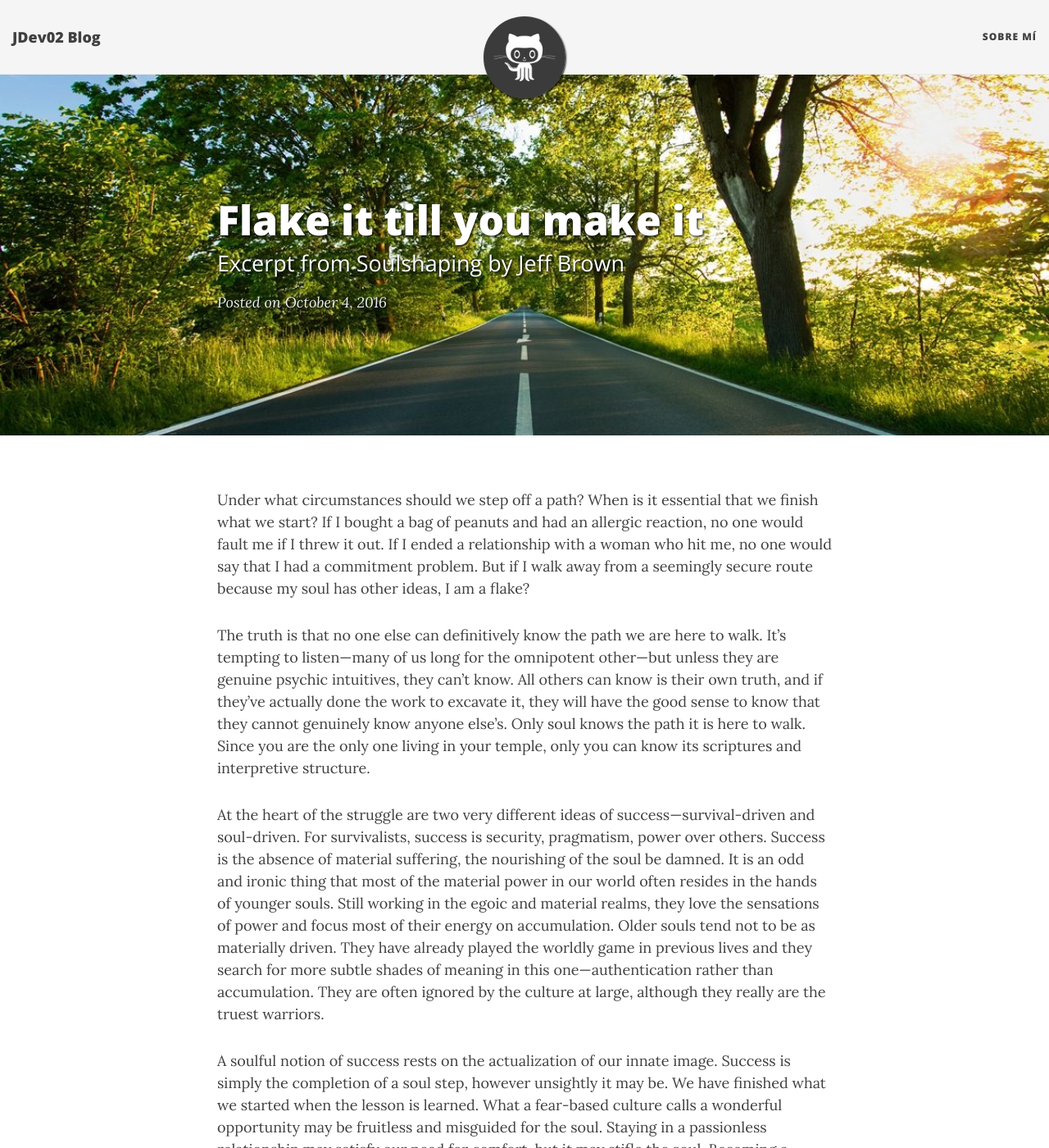
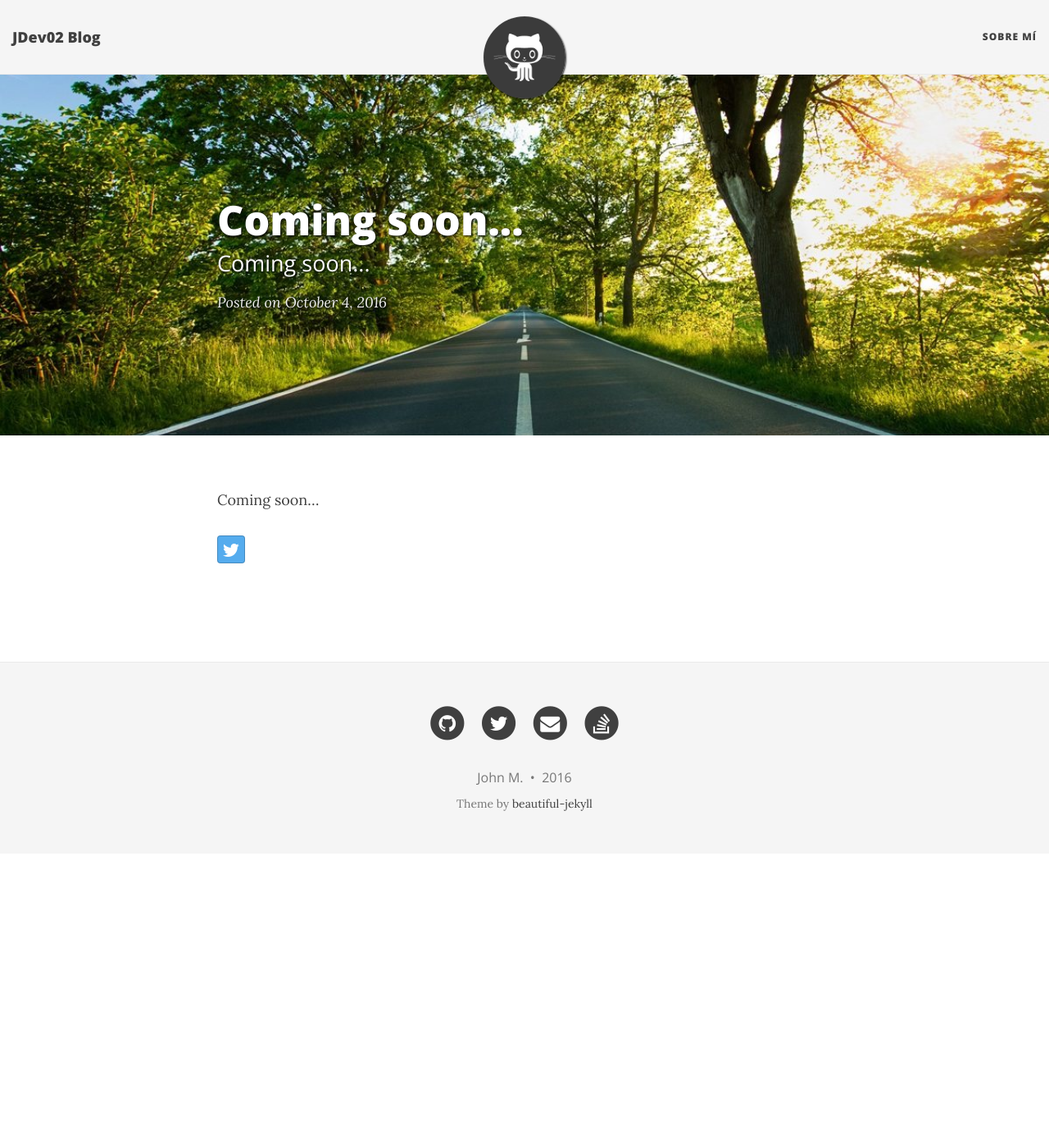
Before and after one commit to JDev02/JDev02.github.io, a Jekyll site: the page built from _posts/2016-10-04-coming-soon.md, in a window 1280 px wide and 1400 px high. Shown: the whole window at 82% size. Built offline with Jekyll 4.4.1, drawn with Linux system fonts in a browser that asks for light colours; nearby versions of some CDN libraries; comment, search, counter and statistics services are not loaded; some of the changed text lies outside the part shown.

Commit message:
post coming soon...

```diff
--- a/_posts/2016-10-04-coming-soon.md
+++ b/_posts/2016-10-04-coming-soon.md
@@ -1,14 +1,8 @@
 ---
 layout: post
-title: Flake it till you make it
-subtitle: Excerpt from Soulshaping by Jeff Brown
+title: Coming soon...
+subtitle: Coming soon...
 bigimg: /img/path.jpg
 ---
 
-Under what circumstances should we step off a path? When is it essential that we finish what we start? If I bought a bag of peanuts and had an allergic reaction, no one would fault me if I threw it out. If I ended a relationship with a woman who hit me, no one would say that I had a commitment problem. But if I walk away from a seemingly secure route because my soul has other ideas, I am a flake?
-
-The truth is that no one else can definitively know the path we are here to walk. It’s tempting to listen—many of us long for the omnipotent other—but unless they are genuine psychic intuitives, they can’t know. All others can know is their own truth, and if they’ve actually done the work to excavate it, they will have the good sense to know that they cannot genuinely know anyone else’s. Only soul knows the path it is here to walk. Since you are the only one living in your temple, only you can know its scriptures and interpretive structure.
-
-At the heart of the struggle are two very different ideas of success—survival-driven and soul-driven. For survivalists, success is security, pragmatism, power over others. Success is the absence of material suffering, the nourishing of the soul be damned. It is an odd and ironic thing that most of the material power in our world often resides in the hands of younger souls. Still working in the egoic and material realms, they love the sensations of power and focus most of their energy on accumulation. Older souls tend not to be as materially driven. They have already played the worldly game in previous lives and they search for more subtle shades of meaning in this one—authentication rather than accumulation. They are often ignored by the culture at large, although they really are the truest warriors.
-
-A soulful notion of success rests on the actualization of our innate image. Success is simply the completion of a soul step, however unsightly it may be. We have finished what we started when the lesson is learned. What a fear-based culture calls a wonderful opportunity may be fruitless and misguided for the soul. Staying in a passionless relationship may satisfy our need for comfort, but it may stifle the soul. Becoming a famous lawyer is only worthwhile if the soul demands it. It is an essential failure if you are called to be a monastic this time around. If you need to explore and abandon ten careers in order to stretch your soul toward its innate image, then so be it. Flake it till you make it.
+Coming soon...
```
